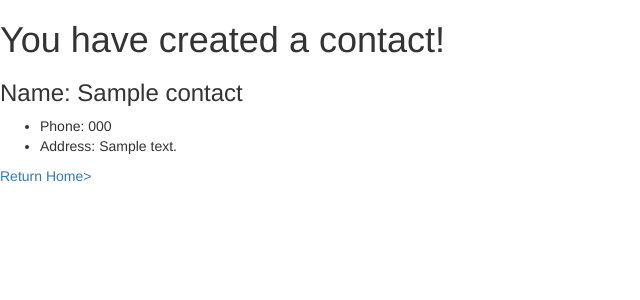
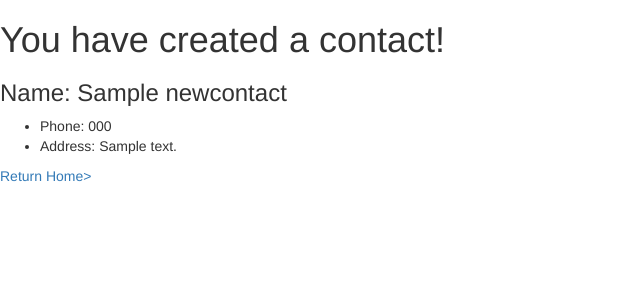
Before and after one commit to sammartinez/codereview_address_book, a PHP site: template views/create_contact.html.twig in a window 1280 px wide. Shown: the top 300 px of the page, without its empty margins (0-640 px from the left). Run offline with PHP 8.4, Linux system fonts and the light colour scheme; the template is opened without the code that fills it: most values are stand-ins (such as "Sample title", 1, 10 or a date in 2020); some libraries are stand-ins or nearby versions.

Commit message:
Got the application working again by going line by line to verify variables were named right but also going to the correct place

```diff
--- a/app/app.php
+++ b/app/app.php
@@ -25,8 +25,8 @@
 
     //Contact Post
     $app->post("/contacts", function() use ($app) {
-      $entry = new Contact($_POST['name'], $_POST['call'], $_POST['address']);
-      $entry->save();
+      $contact = new Contact($_POST['name'], $_POST['call'], $_POST['address']);
+      $contact->save();
       return $app['twig']->render('create_contact.html.twig', array('newcontact' => $contact));
     });
 
--- a/views/create_contact.html.twig
+++ b/views/create_contact.html.twig
@@ -7,10 +7,10 @@
       </head>
       <body>
           <h1>You have created a contact!</h1>
-          <h3> Name: {{ contact.getContactName }} </h3>
+          <h3> Name: {{ newcontact.getContactName }} </h3>
           <ul>
-            <li>Phone: {{ contact.getContactPhone }}</li>
-            <li>Address: {{ contact.getHomeAddress }}</li>
+            <li>Phone: {{ newcontact.getContactPhone }}</li>
+            <li>Address: {{ newcontact.getHomeAddress }}</li>
           </ul>
           <p><a href="/">Return Home></a></p>
       </body>
```
